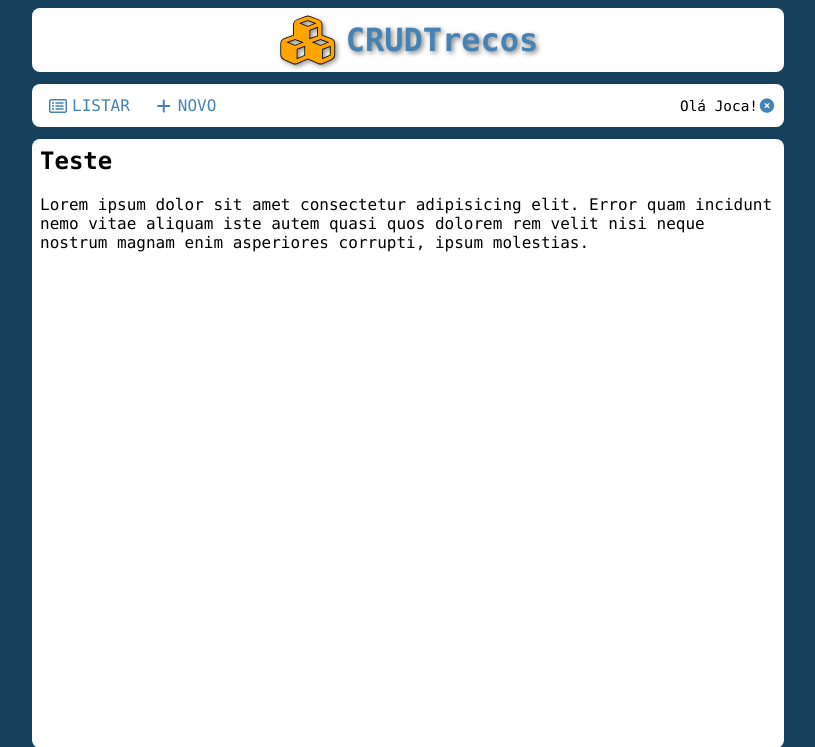
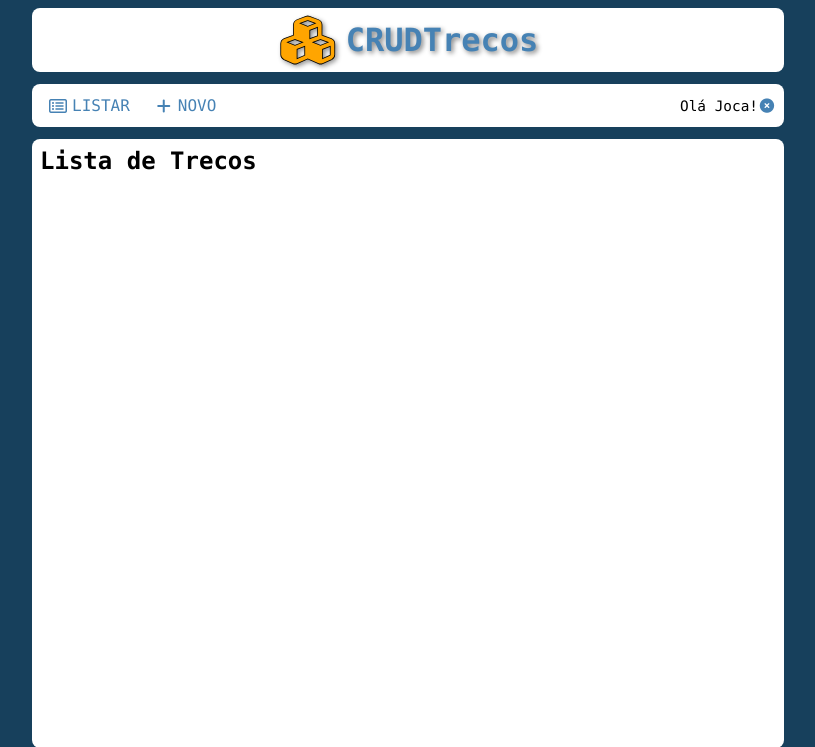
Before and after one commit to MBrito0/crudtrecos, a Flask app: page / in a window 1280 px wide. Shown: the top 747 px of the page, without its empty margins (232-1047 px from the left). Run offline with Flask 3, Linux system fonts and the light colour scheme; some libraries are stand-ins or nearby versions.

Commit message:
aula14
add funçoes em python e alterando o template e add o home

```diff
--- a/app.py
+++ b/app.py
@@ -25,7 +25,16 @@ def home(): # Função executada ao acessar a rota raiz
     }
 
     # Renderiza o template HTML, passaod valores para ele
-    return render_template('_template.html', **pagina)
+    return render_template('home.html', **pagina)
+
+
+
+@app.route('/novo')
+def novo():
+
+    return  "Criando novo"
+
+
 
 # Executa o servidor HTTP se estiver no modo de desenvolvimento
 # Remova / comente essas linhas no modo de produção
--- a/templates/_template.html
+++ b/templates/_template.html
@@ -31,12 +31,7 @@
         </nav>
 
         <main>
-
-            <h2>Teste</h2>
-            <p>Lorem ipsum dolor sit amet consectetur adipisicing elit. Error quam incidunt nemo vitae aliquam iste
-                autem quasi quos dolorem rem velit nisi neque nostrum magnam enim asperiores corrupti, ipsum molestias.
-            </p>
-
+            {% block conteudo %}{% endblock %}
         </main>
 
         <footer>
--- /dev/null
+++ b/templates/home.html
@@ -0,0 +1,9 @@
+{# Inclui o template principal nesta página #}
+{% extends '_template.html' %}
+
+{# Bloco com conteúdo desta página #}
+{% block conteudo %}
+
+<h2>Lista de Trecos</h2>
+
+{% endblock %}
```
